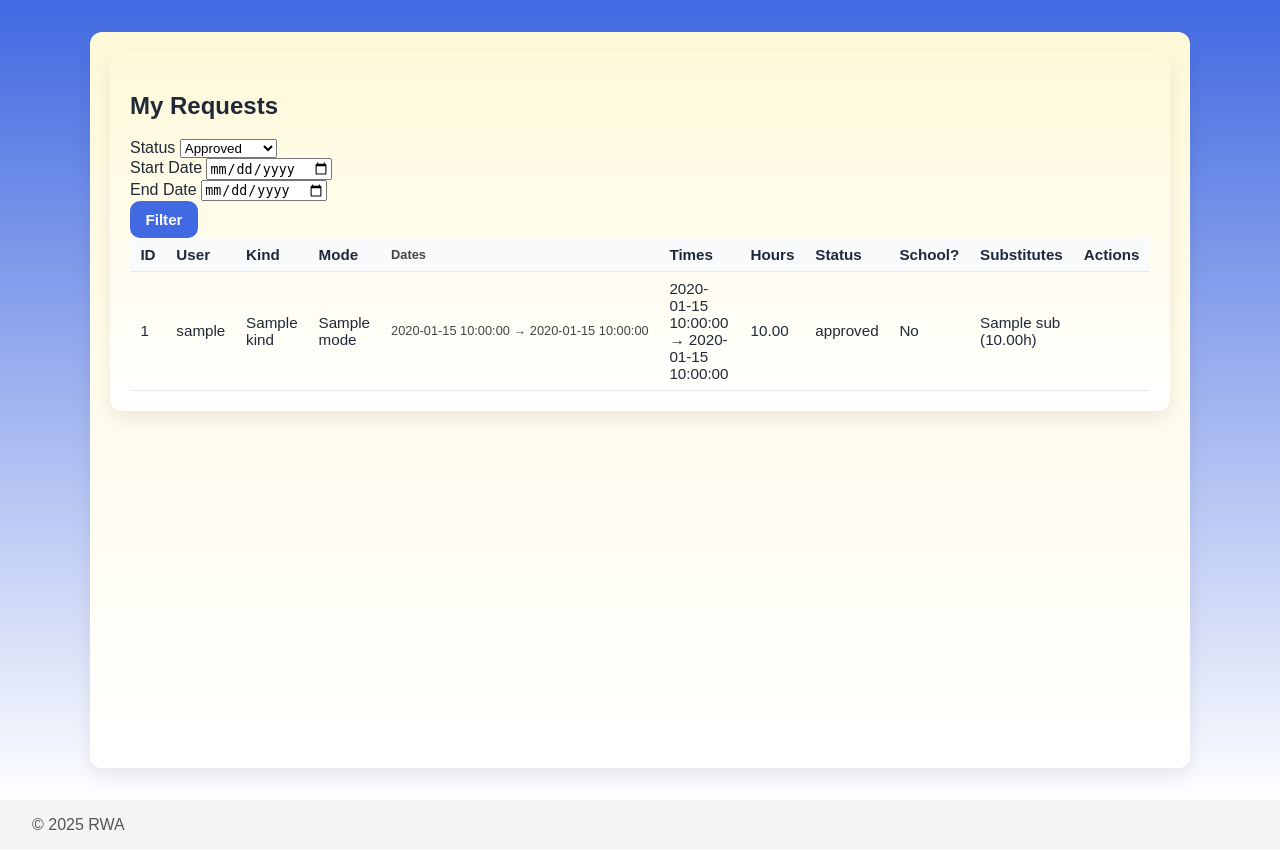
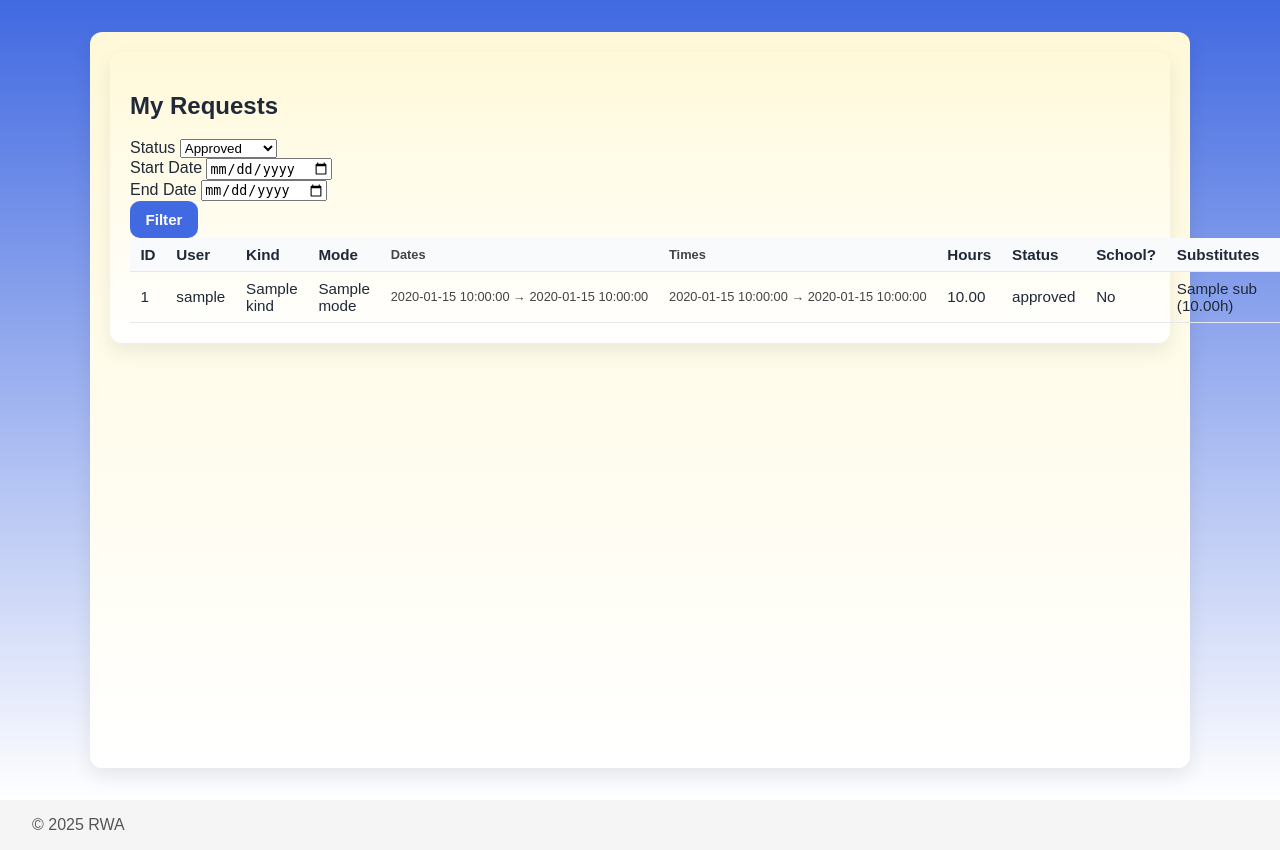
Before and after one commit to mcahoon-coder/RWA-Leave-System-Render-Clean, a Flask app: template templates/requests.html in a window 1280 px wide; the page is wider, and only the part inside the window is pictured. Shown: the part 49-899 px from the top of that part. Run offline with Flask 3, Linux system fonts and the light colour scheme; the template is opened without the code that fills it: most values are stand-ins (such as "Sample title", 1, 10 or a date in 2020); some libraries are stand-ins or nearby versions.

Commit message:
Update requests.html

```diff
--- a/templates/requests.html
+++ b/templates/requests.html
@@ -38,7 +38,7 @@
                     <th>Kind</th>
                     <th>Mode</th>
                     <th class="date-col">Dates</th>
-                    <th>Times</th>
+                    <th class="date-col">Times</th>
                     <th>Hours</th>
                     <th>Status</th>
                     <th>School?</th>
@@ -54,7 +54,7 @@
                     <td>{{ r.kind }}</td>
                     <td>{{ r.mode }}</td>
                     <td class="date-col">{{ r.start_date }} → {{ r.end_date }}</td>
-                    <td>
+                    <td class="date-col">
                         {% if r.start_time %}{{ r.start_time|h12 }}{% else %}-{% endif %}
                         →
                         {% if r.end_time %}{{ r.end_time|h12 }}{% else %}-{% endif %}
```
